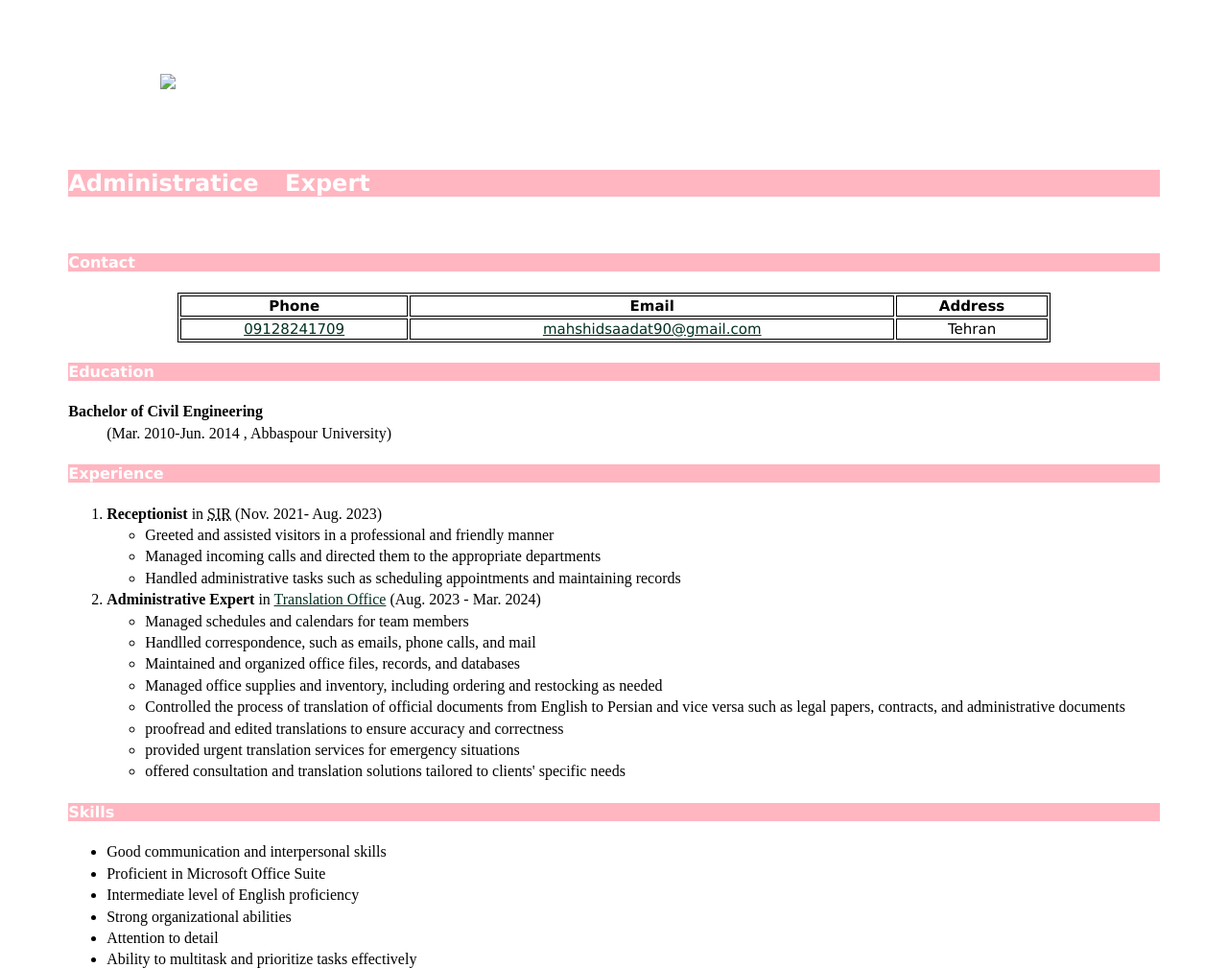
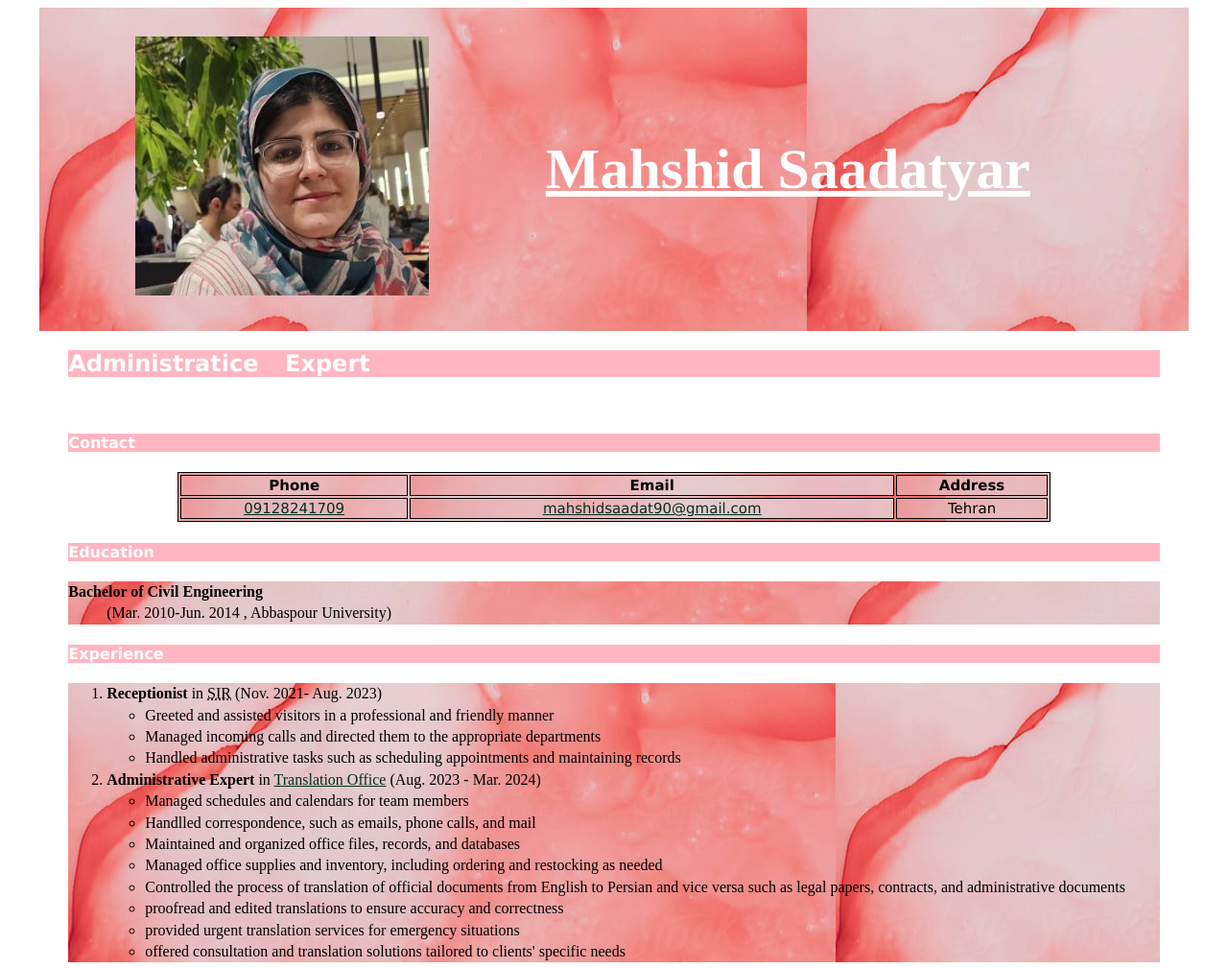
Before and after one commit to Mahshidsaadat/resume, a plain HTML site: page index.html in a window 1280 px wide. Shown: the top 1009 px of the page at 96% size. Drawn offline with Linux system fonts and the light colour scheme.

Commit message:
Add files via upload

```diff
--- a/index.html
+++ b/index.html
@@ -15,7 +15,7 @@
 	<header class=boxes>
 		<figure class="box">
 			<div class="container">
-				<img src="pic.jpg">
+				<img src="images/pic.jpg">
 			</div>
 		</figure>
 		<div class="container">
@@ -32,9 +32,6 @@
 		 <h2>  Administratice Expert</h2>
 		</div>
 	</section>
-
-
-
 
 
 		<br>
--- a/style.css
+++ b/style.css
@@ -1,6 +1,6 @@
 header
 { color:white; font-size:30px;
- background-image:url('back.jpg');
+ background-image:url('images/back.jpg');
  background-position:left;
  padding:0 30px; text-decoration:underline;
   text-align:center; border-radius: 15px
@@ -15,7 +15,7 @@ word-spacing: 0.8em;
 
 
 
- .list {  background-image:url('back.jpg');
+ .list {  background-image:url('images/back.jpg');
  background-position: left;
 
  ; line-height: 1.4em;}
@@ -28,7 +28,7 @@ a {color:#023020; font-weight: 20px}
 
 
 table, th, td { border:1px solid; text-align: center;
-  background-image:url('back.jpg');
+  background-image:url('images/back.jpg');
  ; font-family:verdana, sans-serif ; font-size: 15px}
 
 
```
